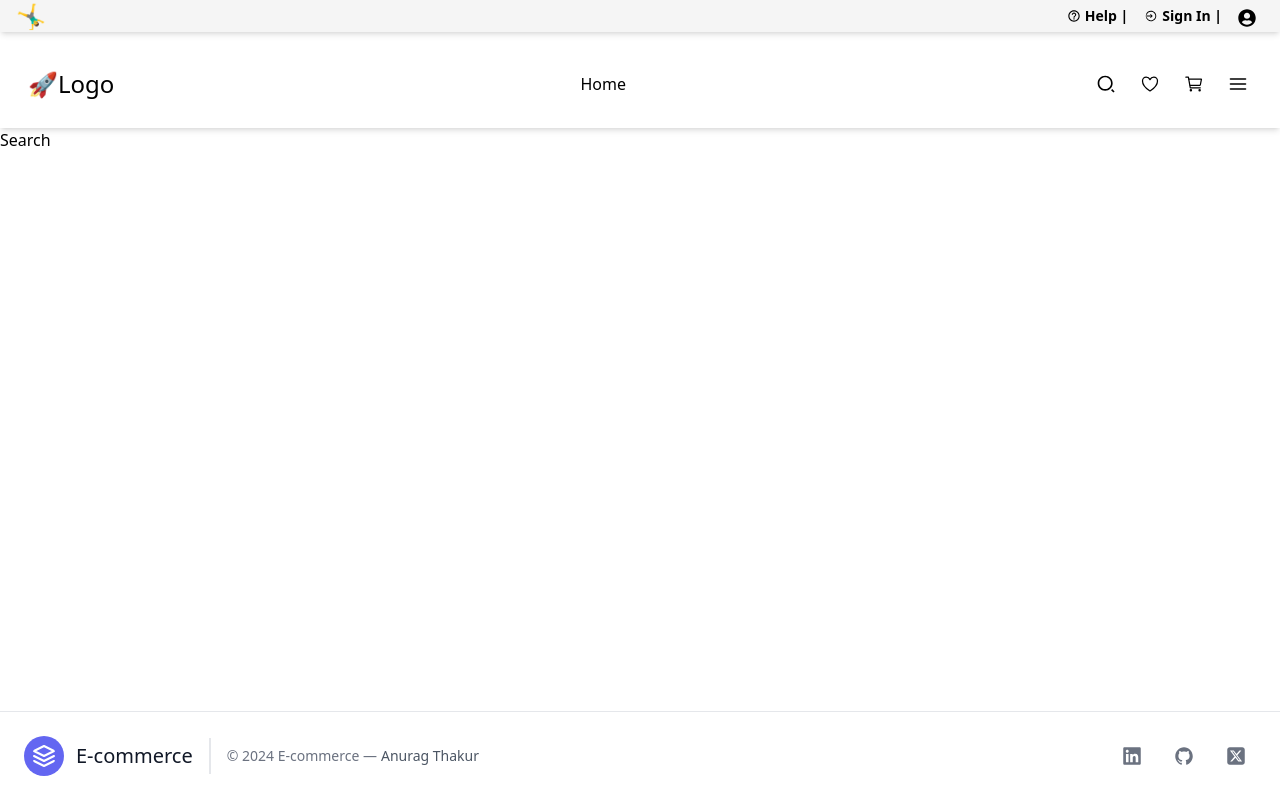
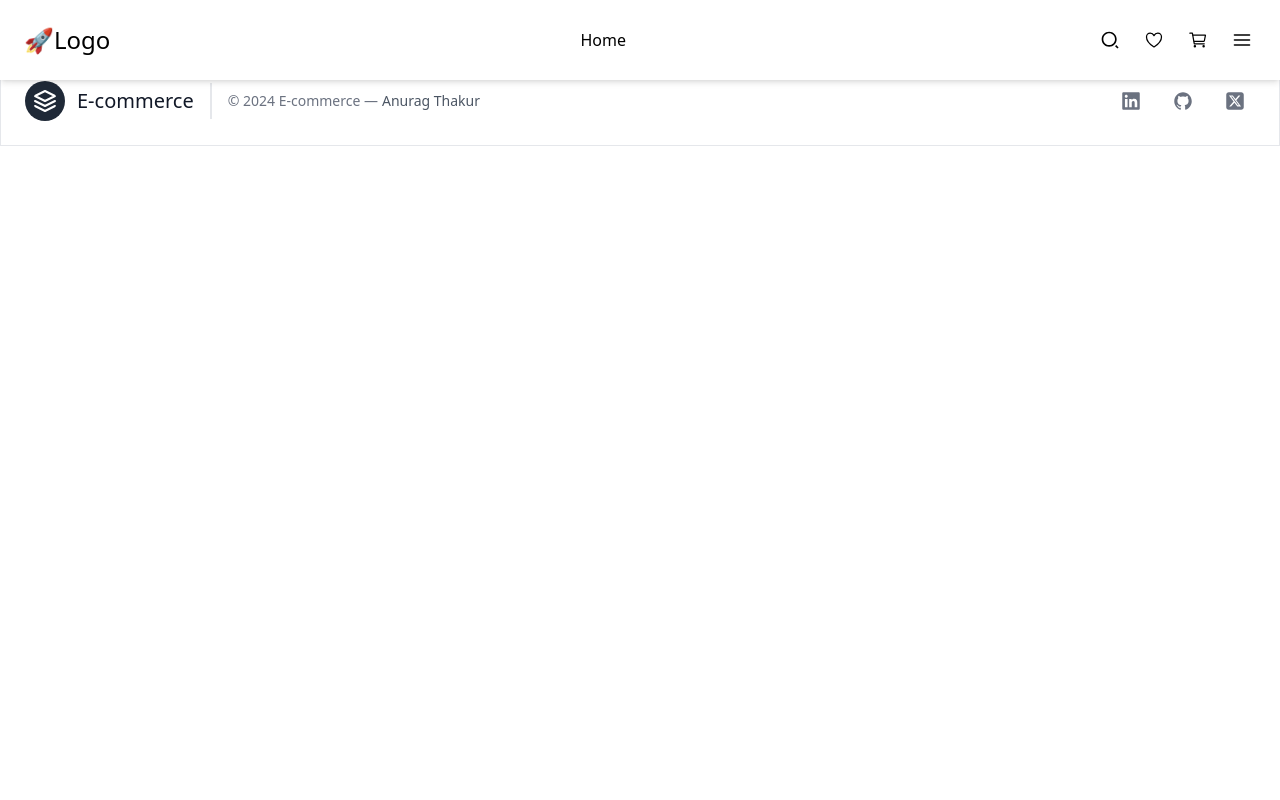
Before and after one commit to AnuragTh09/Ecommerce-website, a React (Vite) app in the folder Frontend/: page /search in a window 1280 px wide. Built offline with nearby package versions, Linux system fonts and the light colour scheme.

Commit message:
header footer updated

```diff
--- a/Frontend/src/components/Footer.jsx
+++ b/Frontend/src/components/Footer.jsx
@@ -2,11 +2,12 @@
 import { IoLogoGithub } from "react-icons/io";
 import { FaLinkedin } from "react-icons/fa";
 import { FaSquareXTwitter } from "react-icons/fa6";
+import '../index.css'
 
 const Footer = () => {
   return (
-    <div>
-      <footer className="footer text-gray-600 body-font fixed bottom-0 w-full h-auto bg-white border-t border-gray-200">
+    <div className="footer-container  ">
+      <footer className="footer text-gray-600 body-font fixed-bottom w-full h-auto bg-white border border-gray-200">
         <div className="container p-6 mx-auto flex items-center sm:flex-row flex-col">
           <a className="flex title-font font-medium items-center md:justify-start justify-center text-gray-900">
             <svg
@@ -15,7 +16,7 @@
               strokeLinecap="round" // Changed to camelCase
               strokeLinejoin="round" // Changed to camelCase
               strokeWidth="2" // Changed to camelCase
-              className="w-10 h-10 text-white p-2 bg-indigo-500 rounded-full"
+              className="w-10 h-10 text-white p-2 bg-gray-800 rounded-full"
               viewBox="0 0 24 24"
             >
               <path d="M12 2L2 7l10 5 10-5-10-5zM2 17l10 5 10-5M2 12l10 5 10-5"></path>
--- a/Frontend/src/components/Header.jsx
+++ b/Frontend/src/components/Header.jsx
@@ -2,11 +2,13 @@
 import { IoHeartOutline } from "react-icons/io5";
 import { IoCartOutline } from "react-icons/io5";
 import { FiMenu } from "react-icons/fi";
+import '../index.css'
 
 import { Link } from "react-router-dom";
 const Header = () => {
   return (
-    <div className="header flex items-center space-x-5 shadow-md w-screen justify-between p-5 mt-2 text-black">
+    <div className="header-container">
+      <div className="header bg-white flex items-center space-x-5 shadow-md  justify-between p-4 text-black">
       <div className="logo">
         <h1 className="text-2xl p-2">🚀Logo</h1>
       </div>
@@ -17,33 +19,6 @@
 
         </Link>
       </div>
-
-      {/* <div className="section  flex items-center  space-x-5">
-        <div className="flex items-center justify-between">
-          <ul className="flex gap-5">
-            <li className="text- font-bold ">Men</li>
-            <li className="text-xl font-bold ">Women</li>
-            <li className="text-xl font-bold ">Kids</li>
-          </ul>
-        </div>
-      </div> */}
-
-      {/* <div className=" ">
-        <div className="flex items-center gap-2 relative ">
-          <input
-            type="text"
-            placeholder="Search"
-            className="p-2 text-black   border border-black rounded-lg"
-          />
-          <button
-            type="button"
-            className="absolute right-2 top-1/2 transform -translate-y-1/2 "
-          >
-            <RiSearch2Line className="text-3xl font-bold text-black" />
-          </button>
-        </div>
-      </div> */}
-
       <div className=" flex items-center gap-2 text-xl p-1
       ">
         <Link to='/search'>
@@ -67,6 +42,7 @@
           </div>
         </Link>
       </div>
+      </div>
     </div>
   );
 };
```
